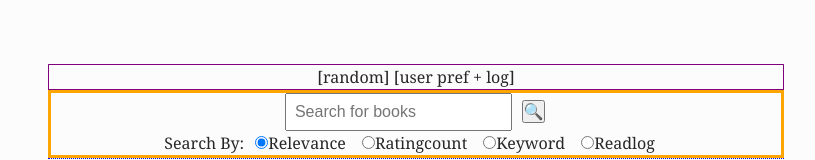
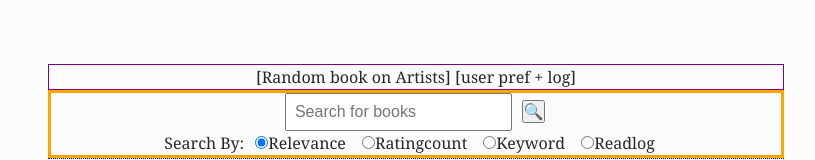
Before and after one commit to protofarer/bookhunter, a React (Vite) app: page / in a window 1280 px wide. Shown: the top 160 px of the page, without its empty margins (224-1039 px from the left). Built offline with nearby package versions, Linux system fonts and the light colour scheme.

Commit message:
add tmp subjects list

```diff
--- a/src/App.tsx
+++ b/src/App.tsx
@@ -4,7 +4,7 @@ import Constants from './constants';
 import './App.css';
 import { SortedResults, SearchResults, Doc, SortType} from './types';
 import Results from './components/Results';
-import { fetchJsonFile, sortDocsBySortType } from './util';
+import { fetchJsonFile, sortDocsBySortType, SUBJECTS } from './util';
 import SearchBar from './components/SearchBar';
 import { useQuery, useQueryClient } from '@tanstack/react-query';
 
@@ -114,7 +114,9 @@ const App = () => {
 
   return (
     <div className="App">
-      <div className="topbar">[random] [user pref + log]</div>
+      <div className="topbar">
+        [Random book on {SUBJECTS[Math.floor(Math.random()*SUBJECTS.length)]}] [user pref + log]
+      </div>
       <SearchBar
         onSubmit={handleSearchSubmit}
         onChange={handleSearchInputChange}
--- a/src/util.tsx
+++ b/src/util.tsx
@@ -79,3 +79,101 @@ export function sortDocsBySortType(
     })
   );
 };
+
+const SUBJECTS = [
+  'Architecture',
+  'Art Instruction',
+  'Art History',
+  'Dance',
+  'Design',
+  'Fashion',
+  'Film',
+  'Graphic Design',
+  'Music',
+  'Music Theory',
+  'Painting',
+  'Photography',
+  'Bears',
+  'Cats',
+  'Kittens',
+  'Dogs',
+  'Puppies',
+  'Fantasy',
+  'Historical Fiction',
+  'Horror',
+  'Humor',
+  'Literature',
+  'Magic',
+  'Mystery and detective stories',
+  'Plays',
+  'Poetry',
+  'Romance',
+  'Science Fiction',
+  'Short Stories',
+  'Thriller',
+  'Young Adult',
+  'Biology',
+  'Chemistry',
+  'Mathematics',
+  'Physics',
+  'Programming',
+  'Management',
+  'Entrepreneurship',
+  'Business Economics',
+  'Business Success',
+  'Finance',
+  'Kids Books',
+  'Stories in Rhyme',
+  'Baby Books',
+  'Bedtime Books',
+  'Picture Books',
+  'Ancient Civilization',
+  'Archaeology',
+  'Anthropology',
+  'World War II',
+  'Social Life and Customs',
+  'Cooking',
+  'Cookbooks',
+  'Mental Health',
+  'Exercise',
+  'Nutrition',
+  'Self-help',
+  'Autobiographies',
+  'History',
+  'Politics and Government',
+  'World War II',
+  'Women',
+  'Kings and Rulers',
+  'Composers',
+  'Artists',
+  'Anthropology',
+  'Religion',
+  'Political Science',
+  'Psychology',
+  'Brazil',
+  'India',
+  'Indonesia',
+  'United States',
+  'History',
+  'Mathematics',
+  'Geography',
+  'Psychology',
+  'Algebra',
+  'Education',
+  'Business & Economics',
+  'Science',
+  'Chemistry',
+  'English Language',
+  'Physics',
+  'Computer Science',
+  'English',
+  'French',
+  'Spanish',
+  'German',
+  'Russian',
+  'Italian',
+  'Chinese',
+  'Japanese'
+];
+
+export { SUBJECTS };
```
Also changed, not shown: 1 other file (tests, documents, lock files or other folders).
